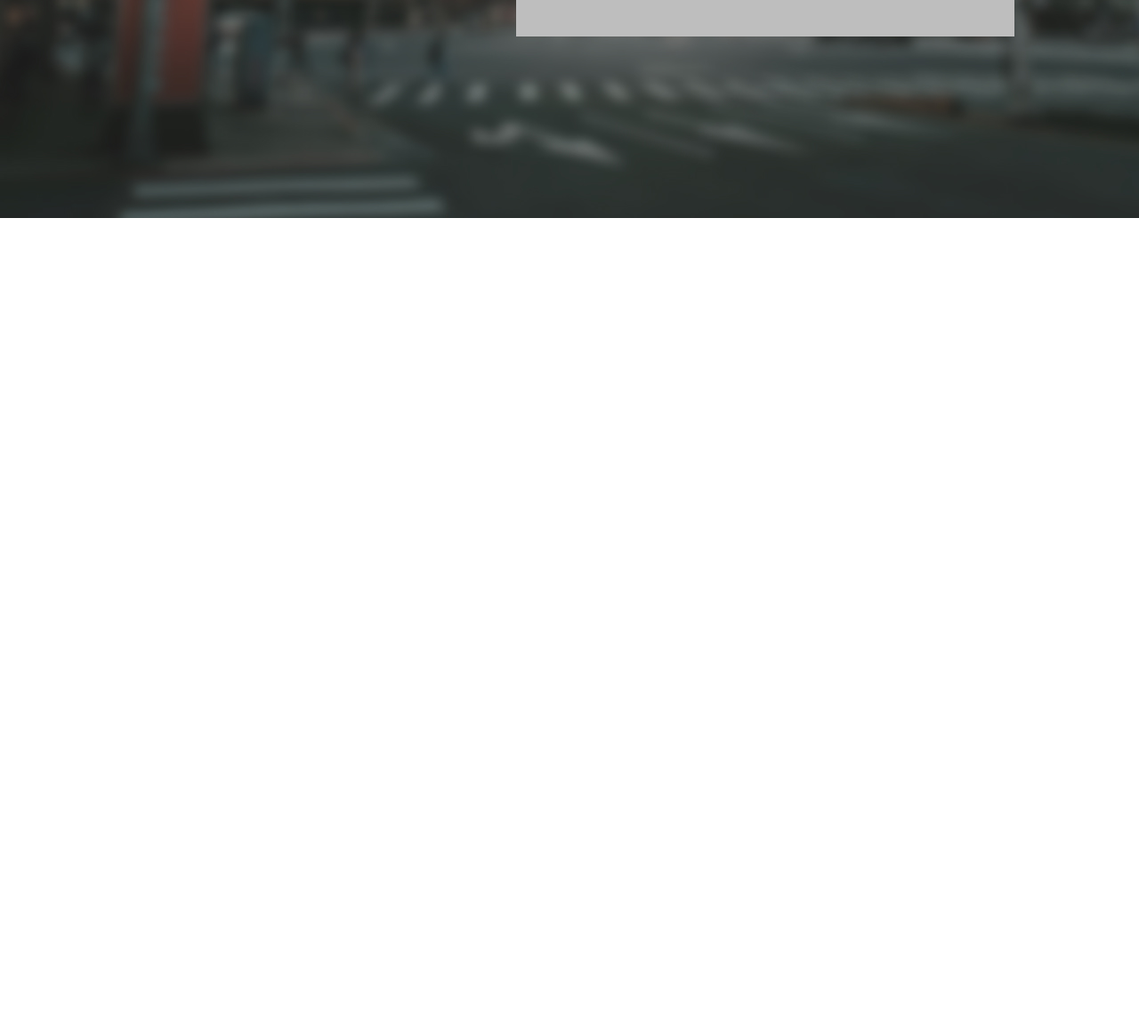
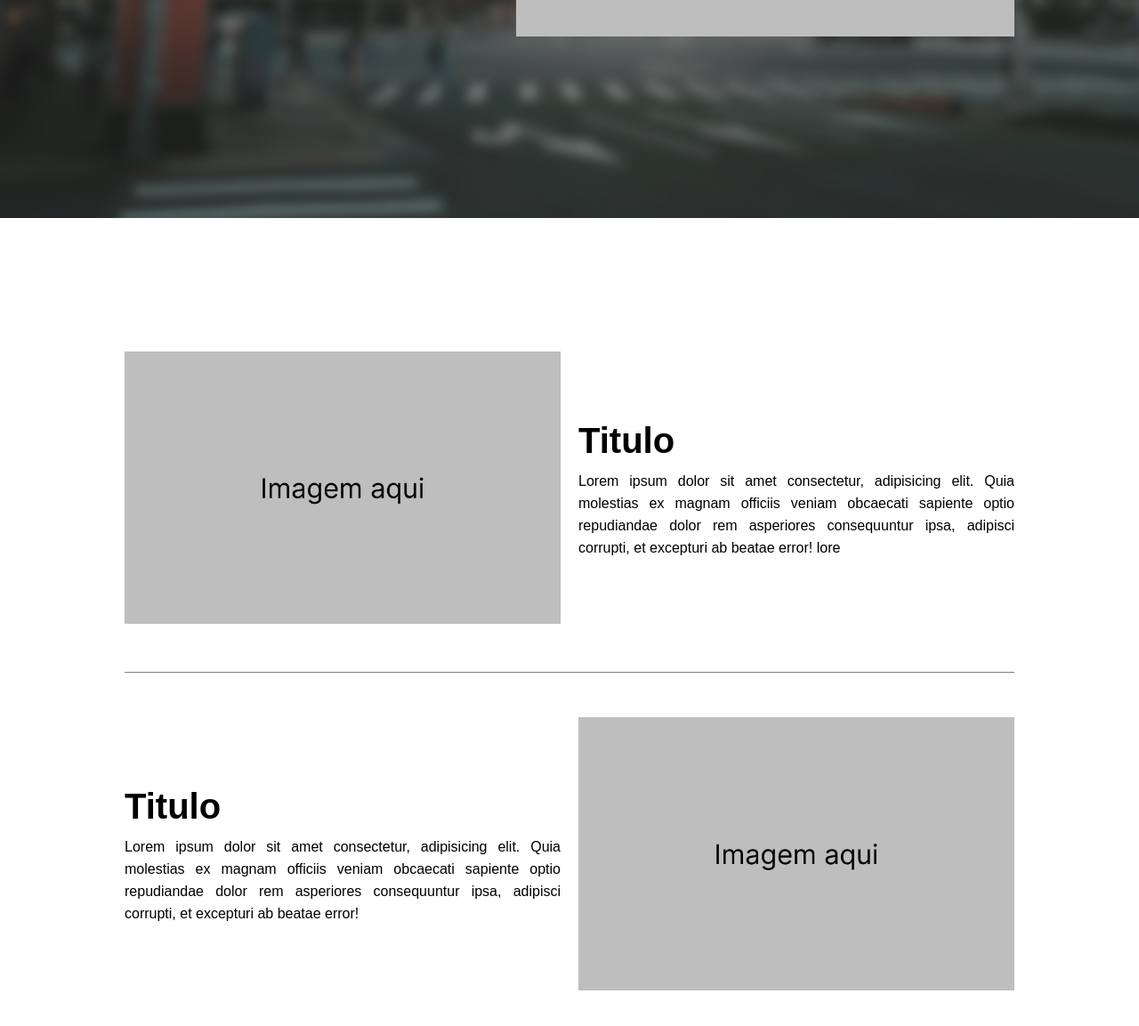
Before and after one commit to JaniloSousa/projeto-landing-page, a plain HTML site: page index.html in a window 1280 px wide. Shown: the part 647-1800 px from the top of the page at 89% size. Before the commit the page ends 892 px from the top, so only its background shows below. Drawn offline with Linux system fonts and the light colour scheme.

Commit message:
fiz os horizontal cards

```diff
--- a/css/media_queries.css
+++ b/css/media_queries.css
@@ -34,4 +34,19 @@
     section#hero div.hero div.hero-text a {
         margin: 0px;
     }
+
+    /* --------------------- horizontal cards ---------------------------------*/
+
+    section#horizontal-cards {
+        padding: 100px 0px 100px 0px;
+    }
+
+    section#horizontal-cards div.horizontal-cards div.horizontal-card {
+        flex-direction: row;
+        align-items: center;
+    }
+
+    section#horizontal-cards div.horizontal-cards div.horizontal-card div.horizontal-card-text {
+        width: 800px;
+    }
 }
--- a/css/styles.css
+++ b/css/styles.css
@@ -105,3 +105,46 @@ section#hero div.hero div.hero-image {
 section#hero div.hero div.hero-image img {
     width: 100%;
 }
+
+/* ----------------------------- horizontal cards ---------------------------------------- */
+section#horizontal-cards {
+    padding: 50px 0px 50px 0px;
+}
+
+section#horizontal-cards div.horizontal-cards {
+
+}
+
+section#horizontal-cards div.horizontal-cards div.horizontal-card {
+    display: flex;
+    flex-direction: column;
+    gap: 20px;
+    padding: 50px 0px 50px 0px;
+}
+
+section#horizontal-cards div.horizontal-cards div.horizontal-card:nth-child(2) {
+    border-top: 1px solid rgba(0, 0, 0, 0.5);
+    border-bottom: 1px solid rgba(0, 0, 0, 0.5);
+}
+
+section#horizontal-cards div.horizontal-cards div.horizontal-card div.horizontal-card div.horizontal-card-image {
+
+}
+
+section#horizontal-cards div.horizontal-cards div.horizontal-card div.horizontal-card-image img {
+    width: 100%;
+}
+
+section#horizontal-cards div.horizontal-cards div.horizontal-card div.horizontal-card div.horizontal-card-text {
+
+}
+
+section#horizontal-cards div.horizontal-cards div.horizontal-card div.horizontal-card-text h2 {
+    font-size: 40px;
+    margin-bottom: 10px;
+}
+
+section#horizontal-cards div.horizontal-cards div.horizontal-card div.horizontal-card-text p {
+    line-height: 25px;
+    text-align: justify;
+}
--- a/index.html
+++ b/index.html
@@ -40,5 +40,41 @@
             </div>
         </div>
     </section>
+
+    <section id="horizontal-cards">
+        <div class="gallowdiv">
+            <div class="horizontal-cards">
+                <div class="horizontal-card">
+                    <div class="horizontal-card-image">
+                        <img src="image.jpg" alt="">
+                    </div>
+                    <div class="horizontal-card-text">
+                        <h2>Titulo</h2>
+                        <p>Lorem ipsum dolor sit amet consectetur, adipisicing elit. Quia molestias ex magnam officiis veniam obcaecati sapiente optio repudiandae dolor rem asperiores consequuntur ipsa, adipisci corrupti, et excepturi ab beatae error! lore</p>
+                    </div>
+                </div>
+
+                <div class="horizontal-card">
+                    <div class="horizontal-card-text">
+                        <h2>Titulo</h2>
+                        <p>Lorem ipsum dolor sit amet consectetur, adipisicing elit. Quia molestias ex magnam officiis veniam obcaecati sapiente optio repudiandae dolor rem asperiores consequuntur ipsa, adipisci corrupti, et excepturi ab beatae error!</p>
+                    </div>
+                    <div class="horizontal-card-image">
+                        <img src="image.jpg" alt="">
+                    </div>
+                </div>
+
+                <div class="horizontal-card">
+                    <div class="horizontal-card-image">
+                        <img src="image.jpg" alt="">
+                    </div>
+                    <div class="horizontal-card-text">
+                        <h2>Titulo</h2>
+                        <p>Lorem ipsum dolor sit amet consectetur, adipisicing elit. Quia molestias ex magnam officiis veniam obcaecati sapiente optio repudiandae dolor rem asperiores consequuntur ipsa, adipisci corrupti, et excepturi ab beatae error!</p>
+                    </div>
+                </div>
+            </div>
+        </div>
+    </section>
 </body>
 </html>
```
